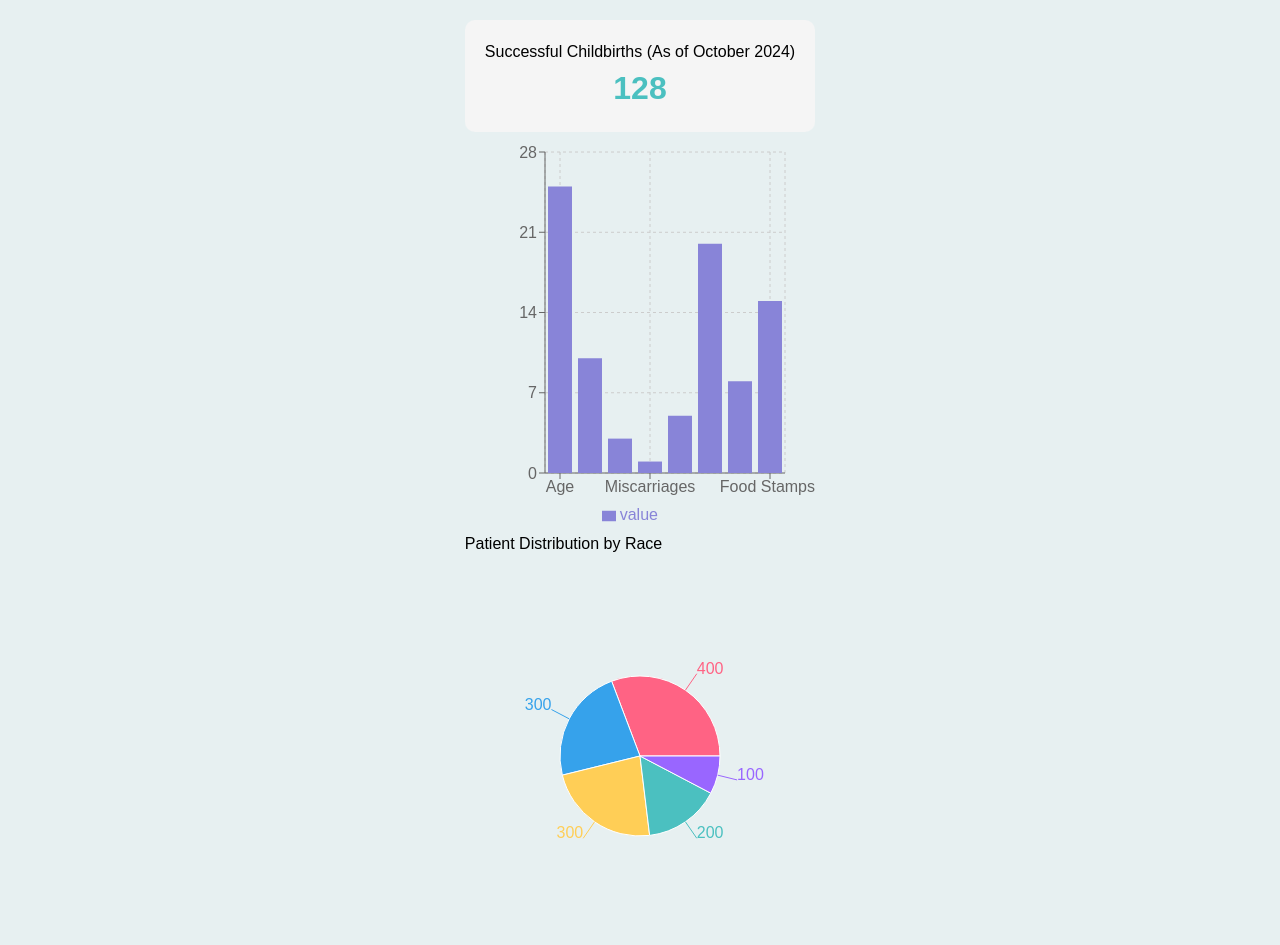
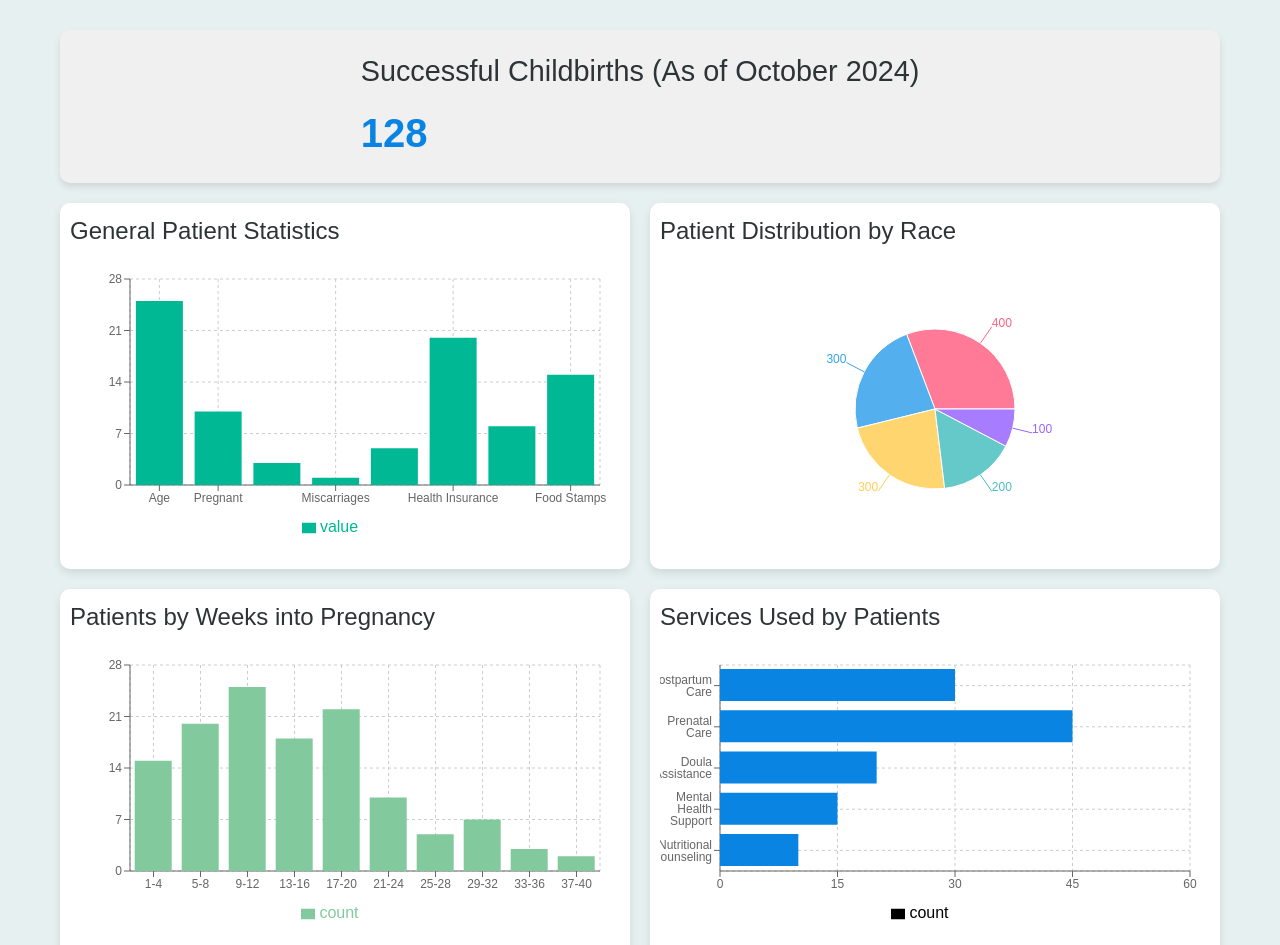
Before and after one commit to cfgtexas24/Team-1, a React (Create React App) app in the folder frontend/: page /admin/dashboard in a window 1280 px wide. Shown: the part 100-1045 px from the top of the page. Built offline with nearby package versions, Linux system fonts and the light colour scheme.

Commit message:
admin dashboard edits

```diff
--- a/frontend/src/AdminDashboard.css
+++ b/frontend/src/AdminDashboard.css
@@ -1,25 +1,131 @@
-.chart-container {
-    width: 600px;
-    margin: 40px auto;
-    text-align: center;
+/* General dashboard styling */
+.dashboard-container {
+    padding: 20px;
+    max-width: 1200px;
+    margin: 0 auto;
+    font-family: 'Arial', sans-serif;
   }
 
-  .metric-container {
-    width: 600px;
-    margin: 40px auto;
+  h1 {
     text-align: center;
-    font-size: 24px;
-    background-color: #f8f9fa;
-    padding: 20px;
-    border-radius: 10px;
+    margin-bottom: 30px;
+    font-size: 2.5em;
+    color: #4A4A4A;
   }
 
-  h3 {
-    font-size: 22px;
+  /* Styling for metrics box */
+  .metrics-box {
+    display: flex;
+    justify-content: center;
+    align-items: center;
+    padding: 20px;
+    background-color: #f0f0f0;
+    border-radius: 10px;
     margin-bottom: 20px;
+    box-shadow: 0px 4px 6px rgba(0, 0, 0, 0.1);
+    transition: all 0.3s ease;
   }
 
-  p {
-    font-size: 28px;
-    color: #4bc0c0;
+  .metrics-box:hover {
+    background-color: #dfe6e9;
   }
+
+  .metrics-box h2 {
+    font-size: 1.8em;
+    margin-bottom: 10px;
+    color: #2d3436;
+  }
+
+  .metrics-box p {
+    font-size: 2.5em;
+    font-weight: bold;
+    color: #0984e3;
+  }
+
+  /* Flexbox layout for charts */
+  .chart-container {
+    display: flex;
+    flex-wrap: wrap;
+    justify-content: space-between;
+    gap: 20px;
+  }
+
+  .chart-box {
+    flex: 1 1 45%;
+    min-width: 400px;
+    padding: 10px;
+    background-color: #ffffff;
+    border-radius: 10px;
+    box-shadow: 0px 4px 8px rgba(0, 0, 0, 0.1);
+    transition: transform 0.3s ease;
+  }
+
+  .chart-box:hover {
+    transform: scale(1.05);
+  }
+
+  .chart-box h2 {
+    font-size: 1.5em;
+    color: #2d3436;
+    margin-bottom: 10px;
+  }
+
+  /* Recharts sizing fix */
+  .recharts-wrapper {
+    max-width: 100%;
+    height: 300px;
+  }
+
+  .recharts-text {
+    font-size: 12px;
+  }
+
+  /* Improve Y-axis text display */
+  .chart-box .recharts-yAxis text {
+    font-size: 12px;
+    text-anchor: end;
+    overflow: visible;
+    word-wrap: break-word;
+    white-space: initial;
+  }
+
+  /* Scroll prevention */
+  body {
+    overflow-y: hidden;
+  }
+
+  /* Custom color scheme for charts */
+  .bar-chart .recharts-bar-rectangle {
+    fill: #00b894;
+  }
+
+  .pie-chart .recharts-pie-sector {
+    fill-opacity: 0.85;
+    transition: fill-opacity 0.3s;
+  }
+
+  .pie-chart .recharts-pie-sector:hover {
+    fill-opacity: 1;
+  }
+
+  .pie-chart .recharts-label {
+    font-size: 14px;
+    fill: #636e72;
+  }
+
+  /* Colors for bars in services and instabilities charts */
+  .bar-chart .bar-services {
+    fill: #0984e3;
+  }
+
+  .bar-chart .bar-instabilities {
+    fill: #e17055;
+  }
+
+  /* Tooltip customization */
+  .recharts-tooltip-wrapper {
+    background-color: #f9f9f9;
+    border-radius: 5px;
+    padding: 10px;
+    color: #2d3436;
+  }
--- a/frontend/src/components/AdminDashboard.js
+++ b/frontend/src/components/AdminDashboard.js
@@ -2,128 +2,99 @@ import React from 'react';
 import { BarChart, Bar, XAxis, YAxis, CartesianGrid, Tooltip, Legend, ResponsiveContainer, PieChart, Pie, Cell } from 'recharts';
 
 const AdminDashboard = () => {
-  // Example data for the bar chart (general patient statistics)
+  // Example data
   const patientData = [
-    { category: "Age", value: 25 }, // Replace with actual data
-    { category: "Pregnant", value: 10 }, // Replace with actual data
-    { category: "Previous Pregnancies", value: 3 }, // Replace with actual data
-    { category: "Miscarriages", value: 1 }, // Replace with actual data
-    { category: "Postpartum", value: 5 }, // Replace with actual data
-    { category: "Health Insurance", value: 20 }, // Replace with actual data
-    { category: "Unhoused", value: 8 }, // Replace with actual data
-    { category: "Food Stamps", value: 15 }, // Replace with actual data
+    { category: "Age", value: 25 },
+    { category: "Pregnant", value: 10 },
+    { category: "Previous Pregnancies", value: 3 },
+    { category: "Miscarriages", value: 1 },
+    { category: "Postpartum", value: 5 },
+    { category: "Health Insurance", value: 20 },
+    { category: "Unhoused", value: 8 },
+    { category: "Food Stamps", value: 15 },
   ];
 
-  // Example data for the pie chart (patients by race)
   const raceData = [
-    { name: 'White', value: 400 }, // Replace with actual data
-    { name: 'Black', value: 300 }, // Replace with actual data
-    { name: 'Asian', value: 300 }, // Replace with actual data
-    { name: 'Hispanic', value: 200 }, // Replace with actual data
-    { name: 'Other', value: 100 }, // Replace with actual data
+    { name: 'White', value: 400 },
+    { name: 'Black', value: 300 },
+    { name: 'Asian', value: 300 },
+    { name: 'Hispanic', value: 200 },
+    { name: 'Other', value: 100 },
   ];
 
-  // Example data for weeks into pregnancy
   const pregnancyData = [
-    { week: "1-4", count: 15 }, // Replace with actual data
-    { week: "5-8", count: 20 }, // Replace with actual data
-    { week: "9-12", count: 25 }, // Replace with actual data
-    { week: "13-16", count: 18 }, // Replace with actual data
-    { week: "17-20", count: 22 }, // Replace with actual data
-    { week: "21-24", count: 10 }, // Replace with actual data
-    { week: "25-28", count: 5 }, // Replace with actual data
-    { week: "29-32", count: 7 }, // Replace with actual data
-    { week: "33-36", count: 3 }, // Replace with actual data
-    { week: "37-40", count: 2 }, // Replace with actual data
+    { week: "1-4", count: 15 },
+    { week: "5-8", count: 20 },
+    { week: "9-12", count: 25 },
+    { week: "13-16", count: 18 },
+    { week: "17-20", count: 22 },
+    { week: "21-24", count: 10 },
+    { week: "25-28", count: 5 },
+    { week: "29-32", count: 7 },
+    { week: "33-36", count: 3 },
+    { week: "37-40", count: 2 },
   ];
 
-  // Example data for services used
   const serviceData = [
-    { service: "Postpartum Care", count: 30 }, // Replace with actual data
-    { service: "Prenatal Care", count: 45 }, // Replace with actual data
-    { service: "Doula Assistance", count: 20 }, // Replace with actual data
-    { service: "Mental Health Support", count: 15 }, // Replace with actual data
-    { service: "Nutritional Counseling", count: 10 }, // Replace with actual data
+    { service: "Postpartum Care", count: 30 },
+    { service: "Prenatal Care", count: 45 },
+    { service: "Doula Assistance", count: 20 },
+    { service: "Mental Health Support", count: 15 },
+    { service: "Nutritional Counseling", count: 10 },
   ];
 
-  // Example data for successful childbirths (as of October 2024)
-  const successfulChildbirths = 128; // Replace with actual data
+  const instabilityData = [
+    { instability: "Homelessness", count: 8 },
+    { instability: "Food Stamps", count: 15 },
+    { instability: "No Insurance", count: 20 },
+  ];
+
+  const successfulChildbirths = 128;
 
   const COLORS = ['#FF6384', '#36A2EB', '#FFCE56', '#4BC0C0', '#9966FF'];
 
   return (
-    <div>
+<div className="dashboard-container">
       <h1>Admin Dashboard</h1>
 
-      {/* Metric for successful childbirths */}
-      <div style={{
-        display: 'flex',
-        justifyContent: 'center',
-        alignItems: 'center',
-        padding: '20px',
-        backgroundColor: '#f5f5f5',
-        borderRadius: '10px',
-        marginBottom: '20px',
-        maxWidth: '400px',
-        margin: '0 auto'
-      }}>
-        <div style={{ textAlign: 'center' }}>
+      <div className="metrics-box">
+        <div>
           <h2>Successful Childbirths (As of October 2024)</h2>
-          <p style={{ fontSize: '2em', fontWeight: 'bold' }}>{successfulChildbirths}</p>
+          <p>{successfulChildbirths}</p>
         </div>
       </div>
 
-      <ResponsiveContainer width="100%" height={400}>
-        <BarChart
-          data={patientData}
-          margin={{
-            top: 20,
-            right: 30,
-            left: 20,
-            bottom: 5,
-          }}
-        >
+      <div className="chart-container">
+        <div className="chart-box bar-chart">
+          <h2>General Patient Statistics</h2>
+          <ResponsiveContainer width="100%" height={300}>
+            <BarChart data={patientData} margin={{ top: 20, right: 20, left: 0, bottom: 20 }}>
               <CartesianGrid strokeDasharray="3 3" />
               <XAxis dataKey="category" />
               <YAxis />
               <Tooltip />
               <Legend />
-          <Bar dataKey="value" fill="#8884d8" />
+              <Bar dataKey="value" fill="#00b894" />
             </BarChart>
           </ResponsiveContainer>
+        </div>
 
+        <div className="chart-box pie-chart">
           <h2>Patient Distribution by Race</h2>
-      <ResponsiveContainer width="100%" height={400}>
+          <ResponsiveContainer width="100%" height={300}>
             <PieChart>
-          <Pie
-            data={raceData}
-            dataKey="value"
-            nameKey="name"
-            cx="50%"
-            cy="50%"
-            outerRadius={80}
-            fill="#8884d8"
-            label
-          >
-            {raceData.map((entry, index) => (
-              <Cell key={`cell-${index}`} fill={COLORS[index % COLORS.length]} />
-            ))}
+              <Pie data={raceData} dataKey="value" nameKey="name" cx="50%" cy="50%" outerRadius={80} fill="#8884d8" label>
+                {raceData.map((entry, index) => <Cell key={`cell-${index}`} fill={COLORS[index % COLORS.length]} />)}
               </Pie>
               <Tooltip />
             </PieChart>
           </ResponsiveContainer>
+        </div>
 
+        <div className="chart-box bar-chart">
           <h2>Patients by Weeks into Pregnancy</h2>
-      <ResponsiveContainer width="100%" height={400}>
-        <BarChart
-          data={pregnancyData}
-          margin={{
-            top: 20,
-            right: 30,
-            left: 20,
-            bottom: 5,
-          }}
-        >
+          <ResponsiveContainer width="100%" height={300}>
+            <BarChart data={pregnancyData} margin={{ top: 20, right: 20, left: 0, bottom: 20 }}>
               <CartesianGrid strokeDasharray="3 3" />
               <XAxis dataKey="week" />
               <YAxis />
@@ -132,29 +103,39 @@ const AdminDashboard = () => {
               <Bar dataKey="count" fill="#82ca9d" />
             </BarChart>
           </ResponsiveContainer>
+        </div>
 
+        <div className="chart-box bar-chart">
           <h2>Services Used by Patients</h2>
-      <ResponsiveContainer width="100%" height={400}>
-        <BarChart
-          data={serviceData}
-          layout="vertical" // Set the layout to vertical for horizontal bars
-          margin={{
-            top: 20,
-            right: 30,
-            left: 20,
-            bottom: 5,
-          }}
-        >
+          <ResponsiveContainer width="100%" height={300}>
+            <BarChart data={serviceData} layout="vertical" margin={{ top: 20, right: 20, left: 0, bottom: 20 }}>
               <CartesianGrid strokeDasharray="3 3" />
               <XAxis type="number" />
               <YAxis dataKey="service" type="category" />
               <Tooltip />
               <Legend />
-          <Bar dataKey="count" fill="#ffc658" />
+              <Bar dataKey="count" className="bar-services" />
             </BarChart>
           </ResponsiveContainer>
+        </div>
+
+        <div className="chart-box bar-chart">
+          <h2>Instabilities Faced by Patients</h2>
+          <ResponsiveContainer width="100%" height={300}>
+            <BarChart data={instabilityData} layout="vertical" margin={{ top: 20, right: 20, left: 0, bottom: 20 }}>
+              <CartesianGrid strokeDasharray="3 3" />
+              <XAxis type="number" />
+              <YAxis dataKey="instability" type="category" />
+              <Tooltip />
+              <Legend />
+              <Bar dataKey="count" className="bar-instabilities" />
+            </BarChart>
+          </ResponsiveContainer>
+        </div>
+      </div>
     </div>
   );
 };
 
+
 export default AdminDashboard;
```
Lines whose indentation alone changed are shown as unchanged.
